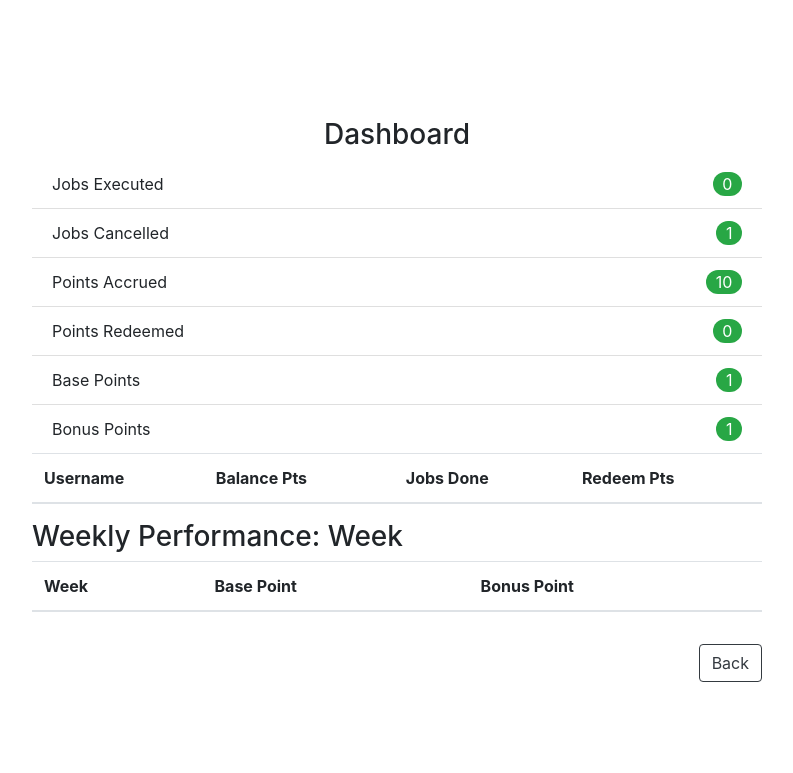
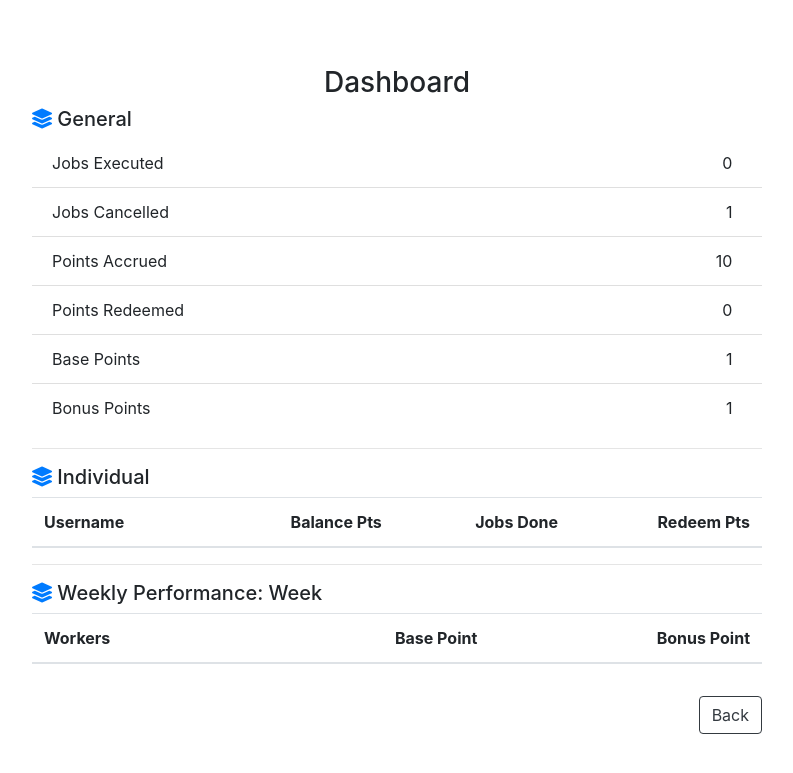
Before and after one commit to UzoTammy/nwokoro, a Django app: page /chores/dashboard/ in a window 1280 px wide. Shown: the top 773 px of the page, without its empty margins (243-1036 px from the left). Run offline with Django 5.2, Linux system fonts and the light colour scheme; a user stored in the database is signed in; tables that the repository leaves empty hold one stand-in row (values such as "Sample post"); lists and menus that the app fills with data are empty; parts of the project's set-up code (start-up, migrations or seed data) failed here and were passed over.

Commit message:
Improved dashboard: Formatted number data for better display

```diff
--- a/chore/emails.py
+++ b/chore/emails.py
@@ -10,43 +10,47 @@ from django.db.models.functions import TruncWeek
 
 class Email:
 
-    workers = User.objects.filter(is_staff=False)
-    workers_pk = workers.values_list('pk', flat=True)
+    def get_context(workers, finished_works, transactions):
+        # workers = User.objects.filter(is_staff=False)
+        # finished_works = FinishedWork.objects.all()
+        # transactions = Transaction.objects.all()
 
-    weekly_performance = [(
-        FinishedWork.objects.filter(worker__pk=pk).annotate(week=TruncWeek('finished_time'))  # Replace 'date_field' with your model's date/datetime field
-        .values('week')
-        .annotate(
-            base_point=Sum('base_point'),
-            bonus_point=Sum('bonus_point')
-        )  # Replace 'some_numeric_field' with the field to sum up
-        .order_by('week').last()  # Optional: order by week
-    ) for pk in workers_pk]
-    # Attach a user to each weekly performance
+        workers_pk = workers.values_list('pk', flat=True)
 
-    if any(weekly_performance):
-        wp = []
-        for p in zip(workers_pk, weekly_performance):
-            p[1]['worker'] = User.objects.get(pk=p[0]).username
-            wp.append(p[1])
-        weekly_performance = wp
+        weekly_performance = [(
+            finished_works.filter(worker__pk=pk).annotate(week=TruncWeek('finished_time'))  # Replace 'date_field' with your model's date/datetime field
+                .values('week')
+                .annotate(
+                    base_point=Sum('base_point'),
+                    bonus_point=Sum('bonus_point')
+                )  # Replace 'some_numeric_field' with the field to sum up
+                .order_by('week').last()  # Optional: order by week
+            ) for pk in workers_pk]
+            # Attach a user to each weekly performance
 
-    DATA = {
-        'jobs_executed': FinishedWork.objects.filter(state='done').count(),
-        'jobs_cancelled': FinishedWork.objects.filter(state='cancel').count(),
-        'points': Transaction.objects.filter(amount__gt=0).aggregate(Sum('amount'))['amount__sum'] or 0,
-        'points_redeemed': Transaction.objects.filter(amount__lt=0).aggregate(Sum('amount'))['amount__sum'] or 0,
-        'base_points': FinishedWork.objects.aggregate(Sum('base_point'))['base_point__sum'] or 0,
-        'bonus_points': FinishedWork.objects.aggregate(Sum('bonus_point'))['bonus_point__sum'] or 0,
-        'workers': [{
-        'username': worker.username,
-        'points': worker.points,
-        'jobs': worker.transactions.filter(amount__gt=0).count(),
-        'redeem': worker.transactions.filter(amount__lt=0).aggregate(Sum('amount'))['amount__sum'] or 0,
-            } for worker in workers
-        ],
-        'weekly_performance': weekly_performance
-    }
+        if any(weekly_performance):
+            wp = []
+            for p in zip(workers_pk, weekly_performance):
+                p[1]['worker'] = User.objects.get(pk=p[0]).username
+                wp.append(p[1])
+            weekly_performance = wp
+
+        return {
+            'jobs_executed': finished_works.filter(state='done').count(),
+            'jobs_cancelled': finished_works.filter(state='cancel').count(),
+            'points': transactions.filter(amount__gt=0).aggregate(Sum('amount'))['amount__sum'] or 0,
+            'points_redeemed': transactions.filter(amount__lt=0).aggregate(Sum('amount'))['amount__sum'] or 0,
+            'base_points': finished_works.aggregate(Sum('base_point'))['base_point__sum'] or 0,
+            'bonus_points': finished_works.aggregate(Sum('bonus_point'))['bonus_point__sum'] or 0,
+            'workers': [{
+            'username': worker.username,
+            'points': worker.points,
+            'jobs': worker.transactions.filter(amount__gt=0).count(),
+            'redeem': worker.transactions.filter(amount__lt=0).aggregate(Sum('amount'))['amount__sum'] or 0,
+                } for worker in workers
+            ],
+            'weekly_performance': weekly_performance
+        }
 
 
     def email_dashboard():
@@ -55,7 +59,11 @@ class Email:
         to_email = ["nwokorouzo77@gmail.com"]
 
         # Load the HTML content
-        html_content = render_to_string('chore/mails/dashboard.html', Email.DATA)
+        workers = User.objects.filter(is_staff=False)
+        finished_works = FinishedWork.objects.all()
+        transactions = Transaction.objects.all()
+
+        html_content = render_to_string('chore/mails/dashboard.html', Email.get_context(workers, finished_works, transactions))
         # Create the email message
         msg = EmailMultiAlternatives(subject, "plain text", from_email, to_email)
         msg.attach_alternative(html_content, "text/html")
@@ -65,7 +73,6 @@ class Email:
             # return HttpResponse("Email sent successfully!")
         except Exception as e:
             return HttpResponse(f"Failed to send email: {e}")
-
 
     def delegate_send_email(request, form):
         """Send email when work is delegated"""
--- a/chore/templates/chore/dashboard.html
+++ b/chore/templates/chore/dashboard.html
@@ -9,25 +9,24 @@
             <h3 class="text-center">Dashboard</h3>
             <div class="row">
                 <div class="col">
+                    <h5><i class="fa fa-layer-group text-primary"></i> General</h5>
                     <ul class="list-group list-group-flush">
-                        <li class="list-group-item d-flex justify-content-between align-items-center">Jobs Executed <span class="badge-success badge-pill">{{jobs_executed}}</span></li>
-                        <li class="list-group-item d-flex justify-content-between align-items-center">Jobs Cancelled <span class="badge-success badge-pill">{{jobs_cancelled}}</span></li>
-                        <li class="list-group-item d-flex justify-content-between align-items-center">Points Accrued <span class="badge-success badge-pill">{{points|floatformat:'g'}}</span></li>
-                        <li class="list-group-item d-flex justify-content-between align-items-center">Points Redeemed <span class="badge-success badge-pill">{{points_redeemed}}</span></li>
-                        <li class="list-group-item d-flex justify-content-between align-items-center">Base Points <span class="badge-success badge-pill">{{base_points|floatformat:'g'}}</span></li>
-                        <li class="list-group-item d-flex justify-content-between align-items-center">Bonus Points <span class="badge-success badge-pill">{{bonus_points|floatformat:'g'}}</span></li>
+                        <li class="list-group-item d-flex justify-content-between align-items-center">Jobs Executed <span class="badge-pill">{{jobs_executed}}</span></li>
+                        <li class="list-group-item d-flex justify-content-between align-items-center">Jobs Cancelled <span class="badge-pill">{{jobs_cancelled}}</span></li>
+                        <li class="list-group-item d-flex justify-content-between align-items-center">Points Accrued <span class="badge-pill">{{points|floatformat:'g'}}</span></li>
+                        <li class="list-group-item d-flex justify-content-between align-items-center">Points Redeemed <span class="badge-pill">{{points_redeemed}}</span></li>
+                        <li class="list-group-item d-flex justify-content-between align-items-center">Base Points <span class="badge-pill">{{base_points|floatformat:'g'}}</span></li>
+                        <li class="list-group-item d-flex justify-content-between align-items-center">Bonus Points <span class="badge-pill">{{bonus_points|floatformat:'g'}}</span></li>
                     </ul>
-                </div>
-            </div>
-            <div class="row">
-                <div class="col">
+                    <hr>
+                    <h5><i class="fa fa-layer-group text-primary"></i> Individual</h5>
                     <table class="table">
                         <thead>
                             <tr>
                                 <th>Username</th>
-                                <th>Balance Pts</th>
-                                <th>Jobs Done</th>
-                                <th>Redeem Pts</th>
+                                <th class="text-right">Balance Pts</th>
+                                <th class="text-right">Jobs Done</th>
+                                <th class="text-right">Redeem Pts</th>
                             </tr>
 
                         </thead>
@@ -35,36 +34,38 @@
                             {% for worker in workers %}
                             <tr>
                                 <td>{{worker.username}}</td>
-                                <td>{{worker.points|floatformat:'g'}}</td>
-                                <td>{{worker.jobs}}</td>
-                                <td>{{worker.redeem|floatformat:'g'}}</td>
+                                <td class="text-right">{{worker.points|floatformat:'g'}}</td>
+                                <td class="text-right">{{worker.jobs}}</td>
+                                <td class="text-right">{{worker.redeem|floatformat:'g'}}</td>
                             </tr>
                             {% endfor %}
                         </tbody>
                     </table>
-                    <div class="row">
-                        <div class="col">
-                            <h3>Weekly Performance: Week</h3>
+                    <hr>
+                    <h5>
+                        <i class="fa fa-layer-group text-primary"></i> Weekly Performance: Week
+                                {% with weekly_performance|last as xx%}
+                                    {{xx.week|date:'W'}}
+                                {% endwith %}
+                    </h5>
                     <table class="table">
                         <thead>
                             <tr>
-                                        <th>Week</th>
-                                        <th>Base Point</th>
-                                        <th>Bonus Point</th>
+                                <th>Workers</th>
+                                <th class="text-right">Base Point</th>
+                                <th class="text-right">Bonus Point</th>
                             </tr>
                         </thead>
                         <tbody>
                             {% for performance in weekly_performance %}
                             <tr>
                                 <td>{{performance.worker}}</td>
-                                        <td>{{performance.base_point}}</td>
-                                        <td>{{performance.bonus_point}}</td>
+                                <td class="text-right">{{performance.base_point}}</td>
+                                <td class="text-right">{{performance.bonus_point}}</td>
                             </tr>
                             {% endfor %}
                         </tbody>
                     </table>
-                        </div>
-                    </div>
                 </div>
             </div>
             <div class="row">
--- a/chore/views.py
+++ b/chore/views.py
@@ -41,7 +41,12 @@ class ChoreDashboard(LoginRequiredMixin, TemplateView):
 
     def get_context_data(self, **kwargs):
         context = super().get_context_data(**kwargs)
-        context.update(Email.DATA)
+
+        workers = User.objects.filter(is_staff=False)
+        finished_works = FinishedWork.objects.all()
+        transactions = Transaction.objects.all()
+
+        context.update(Email.get_context(workers, finished_works, transactions))
         return context
 
 class ChoreSetupView(LoginRequiredMixin, TemplateView):
@@ -189,8 +194,7 @@ class AssignWorkView(LoginRequiredMixin, ListView):
                 state=state, rating=0.0, reason=reason
             )
         assigned_work.save()
-
-        return redirect('assign-work-list')
+        return super().get(request, *args, **kwargs) #redirect('assign-work-list')
 
 class JobRegisterListView(LoginRequiredMixin, ListView):
     model = JobRegister
```
Lines whose indentation alone changed are shown as unchanged.
